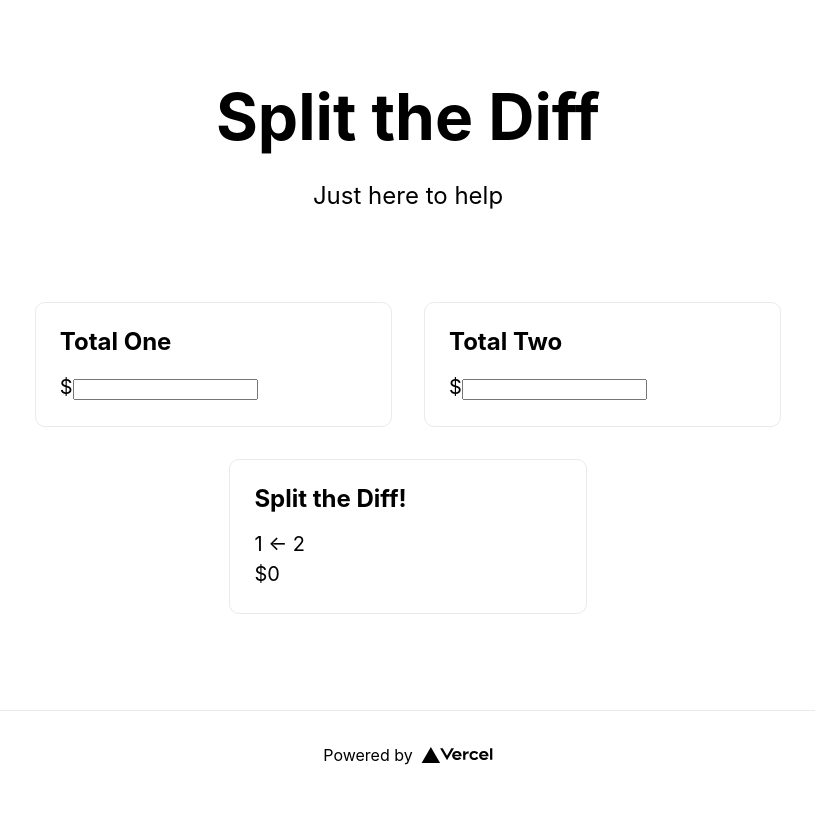
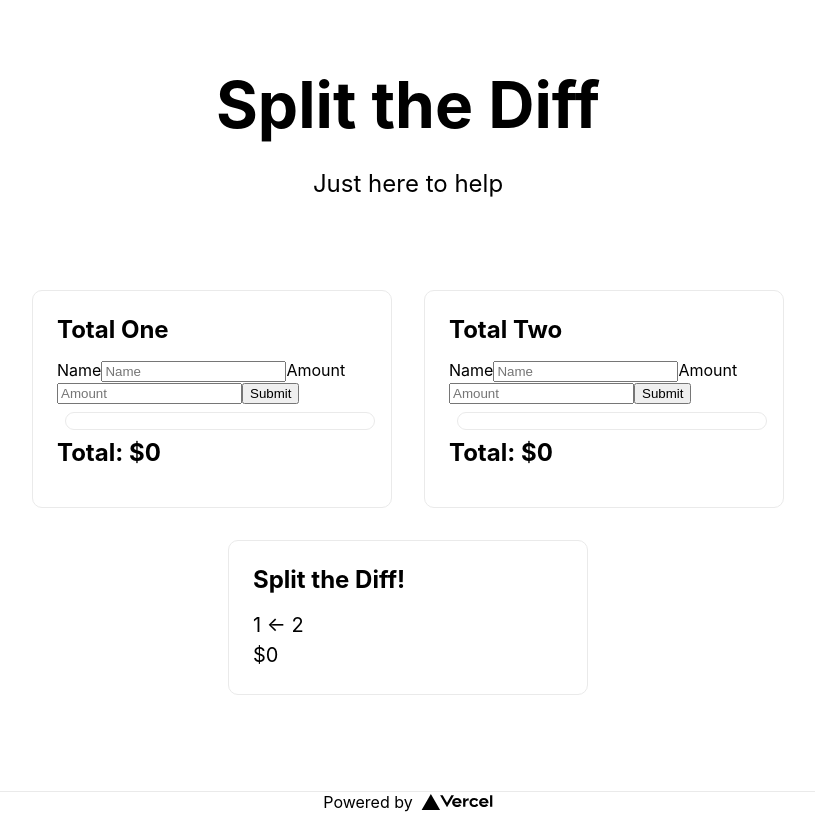
Before and after one commit to memarino92/split-the-diff, a Next.js app: page / in a window 1280 px wide. Shown: the whole page, without its empty margins (232-1047 px from the left). Built offline with nearby package versions, Linux system fonts and the light colour scheme.

Commit message:
added react-final-form to manage forms and state refs to access current state in event handlers

```diff
--- a/components/Expense.js
+++ b/components/Expense.js
@@ -3,7 +3,7 @@ import styles from '../styles/Home.module.css'
 export default function Expense({ expense }) {
     return (
         <div className={styles.expense}>
-            <p>${expense}</p>
+            <p>{expense.name} - ${expense.amount}</p>
         </div>
     )
 }
--- /dev/null
+++ b/components/ExpenseForm.js
@@ -0,0 +1,34 @@
+import { Form, Field } from 'react-final-form'
+
+export default function ExpenseForm({ onSubmit }) {
+    return (
+        <Form
+            onSubmit={onSubmit}
+            render={({ handleSubmit })=> (
+                <form onSubmit={handleSubmit}>
+                    <div>
+                        <label>Name</label>
+                        <Field
+                            name="name"
+                            component="input"
+                            type="text"
+                            placeholder="Name"
+                        />
+                        <label>Amount</label>
+                        <Field
+                            name="amount"
+                            component="input"
+                            type="text"
+                            placeholder="Amount"
+                        />
+                        <button type="submit">
+                        Submit
+                        </button>
+
+                    </div>
+                </form>
+            )}
+        />
+
+    )
+}
--- a/components/ExpenseList.js
+++ b/components/ExpenseList.js
@@ -5,13 +5,13 @@ export default function ExpenseList({ expenseList }) {
     return (
         <div className={styles.expenseList}>
             {
-            expenseList.map((expense) => {
-                return (
-                        <Expense
-                        expense={expense} />
-                        )
-                    }
-                )
+                expenseList.map((expense, index) => {
+                    return (
+                            <Expense
+                            key={index}
+                            expense={expense} />
+                    )
+                })
             }
         </div>
     )
--- a/components/TotalCard.js
+++ b/components/TotalCard.js
@@ -1,21 +1,19 @@
 import styles from '../styles/Home.module.css'
 import ExpenseList from './ExpenseList'
+import ExpenseForm from './ExpenseForm'
 
-export default function TotalCard({ title, handleChange, handleSubmit, listOfTotals }) {
+export default function TotalCard({ title, onSubmit, arrayOfExpenses, total }) {
     return (
         <div className={styles.card}>
             <h2>{title}</h2>
-            <p>
-              <form onSubmit={handleSubmit}>
-                $<input
-                  type="text"
-                  onChange={handleChange} />
-              </form>
-            </p>
-            <p>
+            <div>
+              <ExpenseForm onSubmit={onSubmit} />
+            </div>
+            <div>
               <ExpenseList
-              expenseList={listOfTotals} />
-            </p>
+              expenseList={arrayOfExpenses} />
+            </div>
+            <h2 className={styles.total}>Total: ${total}</h2>
           </div>
     )
 }
--- a/package.json
+++ b/package.json
@@ -8,8 +8,10 @@
     "start": "next start"
   },
   "dependencies": {
+    "final-form": "^4.20.2",
     "next": "10.2.3",
     "react": "17.0.2",
-    "react-dom": "17.0.2"
+    "react-dom": "17.0.2",
+    "react-final-form": "^6.5.3"
   }
 }
--- a/pages/index.js
+++ b/pages/index.js
@@ -1,6 +1,6 @@
 import Head from 'next/head'
 import styles from '../styles/Home.module.css'
-import { useState } from 'react'
+import { useState, useRef } from 'react'
 import Headline from '../components/Headline'
 import TotalCard from '../components/TotalCard'
 import Footer from '../components/Footer'
@@ -11,24 +11,31 @@ export default function Home() {
   const [totalOne, setTotalOne] = useState(0)
   const [totalTwo, setTotalTwo] = useState(0)
 
-  const [listOfTotalsOne, setListOfTotalsOne] = useState([])
-  const [listOfTotalsTwo, setListOfTotalsTwo] = useState([])
+  const [arrayOfExpensesOne, _setArrayOfExpensesOne] = useState([])
+  const arrayOfExpensesOneRef = useRef(arrayOfExpensesOne)
+  const setArrayOfExpensesOne = (data) => {
+    arrayOfExpensesOneRef.current = data
+    _setArrayOfExpensesOne(data)
+  }
+
+  const [arrayOfExpensesTwo, _setArrayOfExpensesTwo] = useState([])
+  const arrayOfExpensesTwoRef = useRef(arrayOfExpensesTwo)
+  const setArrayOfExpensesTwo = (data) => {
+    arrayOfExpensesTwoRef.current = data
+    _setArrayOfExpensesTwo(data)
+  }
+
 
   //declare event handlers
-  const handleTotalOneChange = (e) => {
-    setTotalOne(Number(e.target.value))
+  const onTotalOneSubmit = (values) => {
+    values.amount = Number(values.amount)
+    setArrayOfExpensesOne([...arrayOfExpensesOne, values])
+    setTotalOne(arrayOfExpensesOneRef.current.reduce((total, num) => total + num.amount, 0))
   }
-  const handleTotalTwoChange = (e) => {
-    setTotalTwo(Number(e.target.value))
-  }
-
-  const handleTotalOneSubmit = (e) => {
-    e.preventDefault();
-    setListOfTotalsOne([...listOfTotalsOne, totalOne])
-  }
-  const handleTotalTwoSubmit = (e) => {
-    e.preventDefault();
-    setListOfTotalsTwo([...listOfTotalsTwo, totalTwo])
+  const onTotalTwoSubmit = (values) => {
+    values.amount = Number(values.amount)
+    setArrayOfExpensesTwo([...arrayOfExpensesTwo, values])
+    setTotalTwo(arrayOfExpensesTwoRef.current.reduce((total, num) => total + num.amount, 0))
   }
 
   return (
@@ -45,19 +52,20 @@ export default function Home() {
         <div className={styles.grid}>
           <TotalCard
           title="Total One"
-          handleChange={handleTotalOneChange}
-          handleSubmit={handleTotalOneSubmit}
-          listOfTotals={listOfTotalsOne} />
+          onSubmit={onTotalOneSubmit}
+          arrayOfExpenses={arrayOfExpensesOne}
+          total={totalOne} />
+
 
           <TotalCard
           title="Total Two"
-          handleChange={handleTotalTwoChange}
-          handleSubmit={handleTotalTwoSubmit}
-          listOfTotals={listOfTotalsTwo} />
+          onSubmit={onTotalTwoSubmit}
+          arrayOfExpenses={arrayOfExpensesTwo}
+          total={totalTwo} />
 
           <ResultCard
-          totalOne={listOfTotalsOne.reduce((total, num) => total + num, 0)}
-          totalTwo={listOfTotalsTwo.reduce((total, num) => total + num, 0)} />
+          totalOne={totalOne}
+          totalTwo={totalTwo} />
         </div>
       </main>
       <Footer />
--- a/styles/Home.module.css
+++ b/styles/Home.module.css
@@ -89,14 +89,46 @@
   transition: color 0.15s ease, border-color 0.15s ease;
   width: 45%;
 }
-/*
-.card:hover,
-.card:focus,
-.card:active {
+
+.expenseList {
+  margin: 0.5rem;
+  padding: 0.5rem;
+  text-align: left;
+  color: inherit;
+  text-decoration: none;
+  border: 1px solid #eaeaea;
+  border-radius: 10px;
+  transition: color 0.15s ease, border-color 0.15s ease;
+  width: 100%;
+}
+
+.expense {
+  margin: 0.5rem;
+  padding: 0.5rem;
+  text-align: left;
+  color: inherit;
+  text-decoration: none;
+  border: 1px solid #eaeaea;
+  border-radius: 10px;
+  transition: color 0.15s ease, border-color 0.15s ease;
+  width: 100%;
+}
+
+.expense:hover,
+.expense:focus,
+.expense:active {
   color: #0070f3;
   border-color: #0070f3;
 }
-*/
+
+.nameInput {
+  width: 50%;
+}
+
+.amountInput {
+  width: 25%;
+}
+
 .card h2 {
   margin: 0 0 1rem 0;
   font-size: 1.5rem;
```
Also changed, not shown: 1 other file (tests, documents, lock files or other folders).
